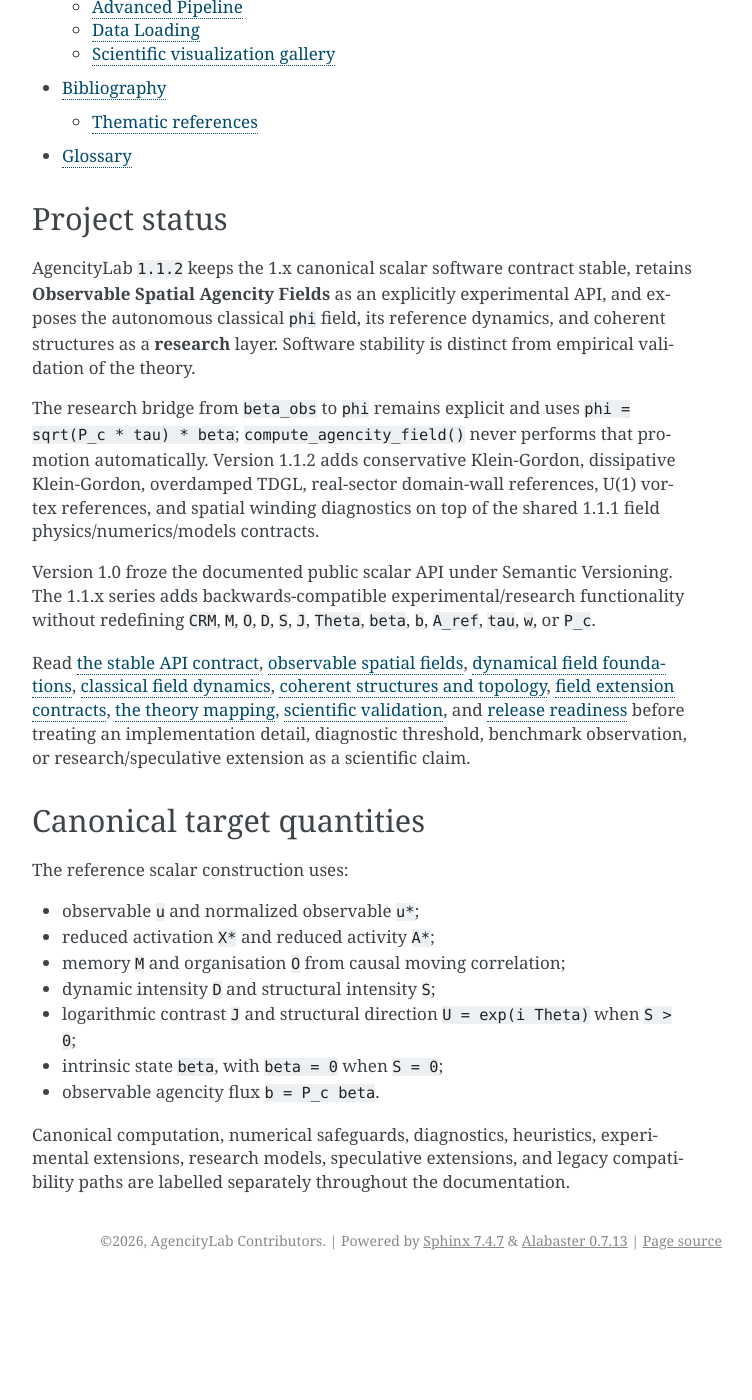
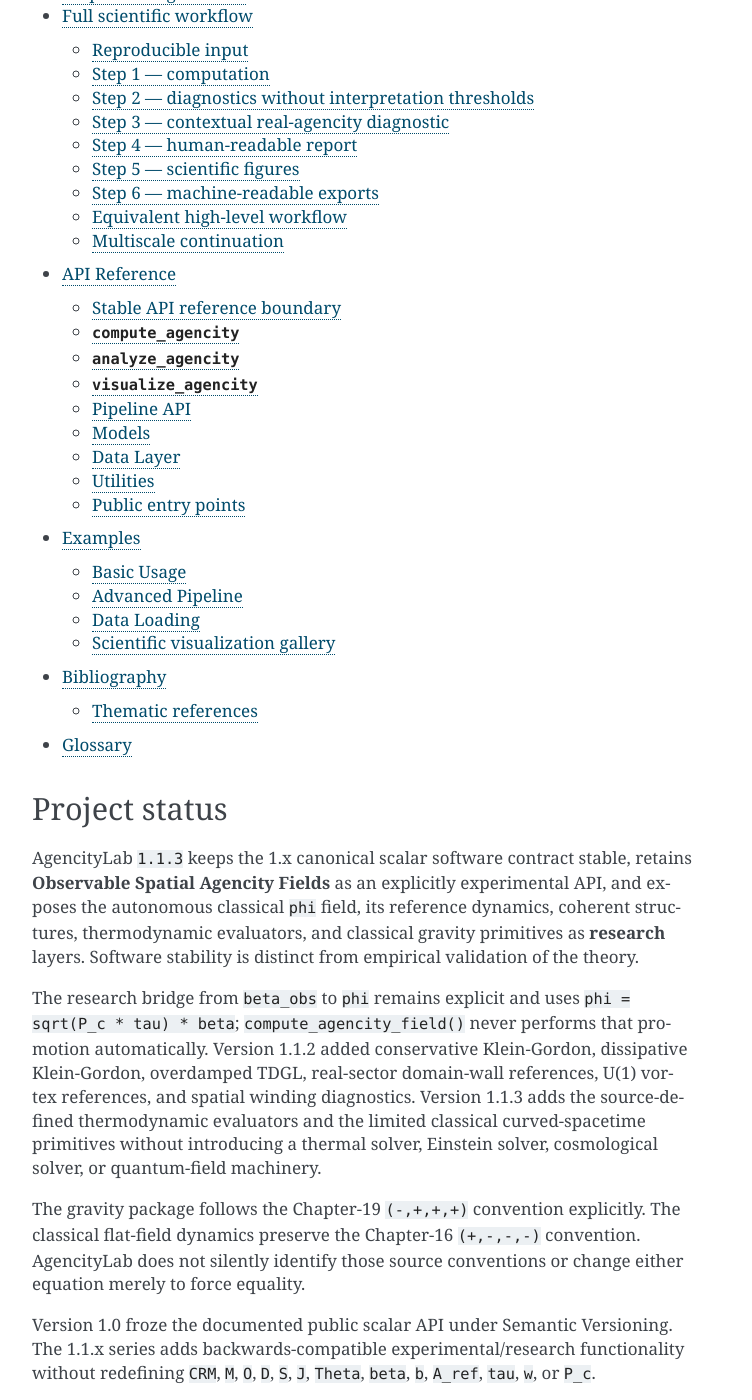
Before and after one commit to Gilbert243/AgencityLab, a Sphinx documentation site: the page built from docs/index.md, in a window 1280 px wide and 1400 px high, scrolled down 5470 px. Shown: the whole window, without its empty margins (388-1140 px from the left). Built offline with Sphinx 7.4.7, drawn with Linux system fonts in a browser that asks for light colours; before the commit the page ends 6750 px from its top, so only the background shows below that; some of the changed text lies outside the part shown.

Commit message:
docs: integrate thermodynamics and gravity into 1.1.3 index

```diff
--- a/docs/index.md
+++ b/docs/index.md
@@ -18,6 +18,8 @@
 dynamical_field_foundations
 classical_field_dynamics
 coherent_structures
+thermodynamics
+gravity
 field_extension_contracts
 agencity_analysis
 multiscale_extensions
@@ -45,13 +47,15 @@
 
 ## Project status
 
-AgencityLab `1.1.2` keeps the 1.x canonical scalar software contract stable, retains **Observable Spatial Agencity Fields** as an explicitly experimental API, and exposes the autonomous classical `phi` field, its reference dynamics, and coherent structures as a **research** layer. Software stability is distinct from empirical validation of the theory.
+AgencityLab `1.1.3` keeps the 1.x canonical scalar software contract stable, retains **Observable Spatial Agencity Fields** as an explicitly experimental API, and exposes the autonomous classical `phi` field, its reference dynamics, coherent structures, thermodynamic evaluators, and classical gravity primitives as **research** layers. Software stability is distinct from empirical validation of the theory.
 
-The research bridge from `beta_obs` to `phi` remains explicit and uses `phi = sqrt(P_c * tau) * beta`; `compute_agencity_field()` never performs that promotion automatically. Version 1.1.2 adds conservative Klein-Gordon, dissipative Klein-Gordon, overdamped TDGL, real-sector domain-wall references, U(1) vortex references, and spatial winding diagnostics on top of the shared 1.1.1 field physics/numerics/models contracts.
+The research bridge from `beta_obs` to `phi` remains explicit and uses `phi = sqrt(P_c * tau) * beta`; `compute_agencity_field()` never performs that promotion automatically. Version 1.1.2 added conservative Klein-Gordon, dissipative Klein-Gordon, overdamped TDGL, real-sector domain-wall references, U(1) vortex references, and spatial winding diagnostics. Version 1.1.3 adds the source-defined thermodynamic evaluators and the limited classical curved-spacetime primitives without introducing a thermal solver, Einstein solver, cosmological solver, or quantum-field machinery.
+
+The gravity package follows the Chapter-19 `(-,+,+,+)` convention explicitly. The classical flat-field dynamics preserve the Chapter-16 `(+,-,-,-)` convention. AgencityLab does not silently identify those source conventions or change either equation merely to force equality.
 
 Version 1.0 froze the documented public scalar API under Semantic Versioning. The 1.1.x series adds backwards-compatible experimental/research functionality without redefining `CRM`, `M`, `O`, `D`, `S`, `J`, `Theta`, `beta`, `b`, `A_ref`, `tau`, `w`, or `P_c`.
 
-Read [the stable API contract](stable_api.md), [observable spatial fields](observable_fields.md), [dynamical field foundations](dynamical_field_foundations.md), [classical field dynamics](classical_field_dynamics.md), [coherent structures and topology](coherent_structures.md), [field extension contracts](field_extension_contracts.md), [the theory mapping](theory_mapping.md), [scientific validation](scientific_validation.md), and [release readiness](release_readiness.md) before treating an implementation detail, diagnostic threshold, benchmark observation, or research/speculative extension as a scientific claim.
+Read [the stable API contract](stable_api.md), [observable spatial fields](observable_fields.md), [dynamical field foundations](dynamical_field_foundations.md), [classical field dynamics](classical_field_dynamics.md), [coherent structures and topology](coherent_structures.md), [thermodynamics](thermodynamics.md), [classical gravity](gravity.md), [field extension contracts](field_extension_contracts.md), [the theory mapping](theory_mapping.md), [scientific validation](scientific_validation.md), and [release readiness](release_readiness.md) before treating an implementation detail, diagnostic threshold, benchmark observation, or research/speculative extension as a scientific claim.
 
 ## Canonical target quantities
 
```
